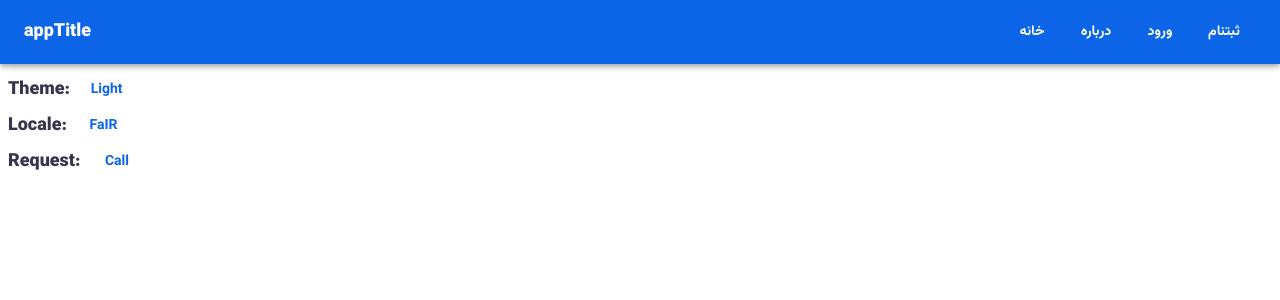
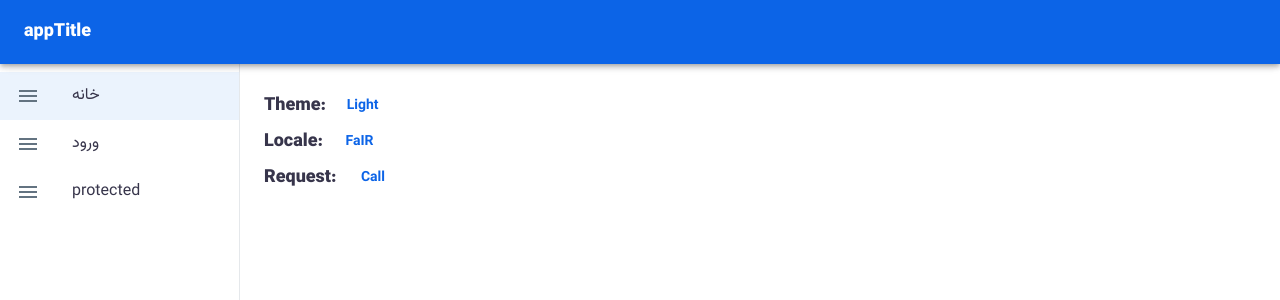
Before and after one commit to itismohammadreza/react-mui-query, a React (Vite) app: page / in a window 1280 px wide. Shown: the top 300 px of the page. Built offline with nearby package versions, Linux system fonts and the light colour scheme.

Commit message:
change nevbar design

```diff
--- a/src/components/Navbar.tsx
+++ b/src/components/Navbar.tsx
@@ -2,13 +2,12 @@ import { useState } from 'react';
 import {
   AppBar,
   Box,
-  Button,
-  Divider,
   Drawer,
   IconButton,
   List,
   ListItem,
   ListItemButton,
+  ListItemIcon,
   ListItemText,
   Toolbar,
   Typography
@@ -16,79 +15,105 @@ import {
 import MenuIcon from '@mui/icons-material/Menu';
 import { WithChildren } from "@models/common";
 import { useLocales } from "@hooks/useLocales";
-import { Link } from "react-router-dom";
+import { Link, useLocation } from "react-router-dom";
+import { useUser } from "@hooks/useUser";
+import { AccountCircle } from "@mui/icons-material";
 
 interface NavbarProps extends WithChildren {
   window?: () => Window;
 }
 
+const drawerWidth = 240;
+
 export const Navbar = (props: NavbarProps) => {
   const {t} = useLocales();
+  const currentUser = useUser();
+  const location = useLocation();
   const {window, children} = props;
   const [open, setOpen] = useState(false);
-  const appTitle = t("appTitle")
   const navItems = [
-    {text: t('home'), href: '/'},
-    {text: t('about'), href: '/about'},
-    {text: t('login'), href: '/auth/login'},
-    {text: t('register'), href: '/auth/register'},
+    {text: t('home'), href: '/', icon: <MenuIcon/>},
+    {text: t('login'), href: '/auth/login', icon: <MenuIcon/>},
+    {text: t('protected'), href: '/protected', icon: <MenuIcon/>},
   ];
 
   const handleDrawerToggle = () => {
     setOpen(prev => !prev);
   };
 
-  const appBarItems = (
-      navItems.map(item => (
-          <Button component={Link} to={item.href} key={item.text} sx={{color: '#fff'}}>
-            {item.text}
-          </Button>
-      ))
-  )
-  const drawerItems = (
+  const container = window !== undefined ? () => window().document.body : undefined;
+
+  const drawer = (
+      <div>
+        <Toolbar/>
         <List>
           {
             navItems.map(item => (
-              <ListItem key={item.text} disablePadding>
-                <ListItemButton component={Link} to={item.href} sx={{textAlign: 'center'}}>
+                <ListItem selected={item.href === location.pathname} key={item.text} disablePadding>
+                  <ListItemButton component={Link} to={item.href}>
+                    <ListItemIcon>{item.icon}</ListItemIcon>
                     <ListItemText primary={item.text}/>
                   </ListItemButton>
                 </ListItem>
             ))
           }
         </List>
-  )
-  const container = window !== undefined ? () => window().document.body : undefined;
+      </div>
+  );
 
   return (
-      <Box sx={{display: 'flex'}}>
-        <AppBar component="nav">
+      <Box sx={{display: "flex"}}>
+        <AppBar position="fixed" sx={{zIndex: (theme) => theme.zIndex.drawer + 1}}>
           <Toolbar>
-            <IconButton color="inherit" onClick={handleDrawerToggle} sx={{mr: 2, display: {sm: 'none'}}}>
+            <IconButton color="inherit" edge="start" onClick={handleDrawerToggle} sx={{mr: 2, display: {md: "none"}}}>
               <MenuIcon/>
             </IconButton>
-            <Typography variant="h6" sx={{flexGrow: 1, display: {xs: 'none', sm: 'block'}}}>
-              {appTitle}
+            <Typography variant="h6" noWrap component="div" sx={{flexGrow: 1}}>
+              {t("appTitle")}
             </Typography>
-            <Box sx={{display: {xs: 'none', sm: 'block'}}}>
-              {appBarItems}
-            </Box>
+            {
+                currentUser &&
+                <IconButton size="large" color="inherit">
+                  <AccountCircle/>
+                </IconButton>
+            }
           </Toolbar>
         </AppBar>
+        <Box component="nav" sx={{width: {md: drawerWidth}, flexShrink: {md: 0}}} aria-label="mailbox folders">
           <Drawer
-            component="nav"
               container={container}
+              variant="temporary"
               open={open}
               onClose={handleDrawerToggle}
               ModalProps={{keepMounted: true}}
-            sx={{display: {xs: 'block', sm: 'none'}, '& .MuiDrawer-paper': {width: 240}}}>
-          <Box onClick={handleDrawerToggle} sx={{textAlign: 'center'}}>
-            <Typography variant="h6" sx={{my: 2}}>{appTitle}</Typography>
-            <Divider/>
-            {drawerItems}
+              sx={{
+                display: {xs: "block", sm: "block", md: "none"},
+                "& .MuiDrawer-paper": {
+                  boxSizing: "border-box",
+                  width: drawerWidth
+                }
+              }}>
+            {drawer}
+          </Drawer>
+          <Drawer
+              variant="permanent"
+              sx={{
+                display: {xs: "none", sm: "none", md: "block"},
+                "& .MuiDrawer-paper": {
+                  boxSizing: "border-box",
+                  width: drawerWidth
+                }
+              }}
+              open>
+            {drawer}
+          </Drawer>
         </Box>
-        </Drawer>
-        <Box component="main" sx={{p: 1}}>
+        <Box component="main"
+             sx={{
+               flexGrow: 1,
+               p: 3,
+               width: {md: `calc(100% - ${drawerWidth}px)`}
+             }}>
           <Toolbar/>
           {children}
         </Box>
```
Lines whose indentation alone changed are shown as unchanged.
